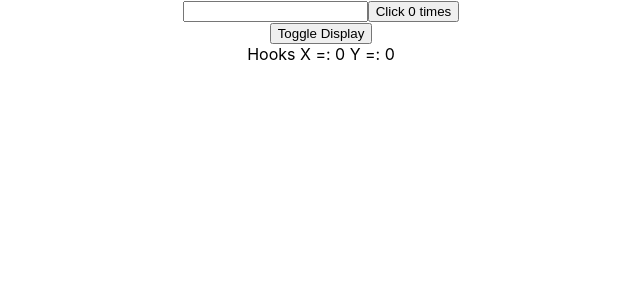
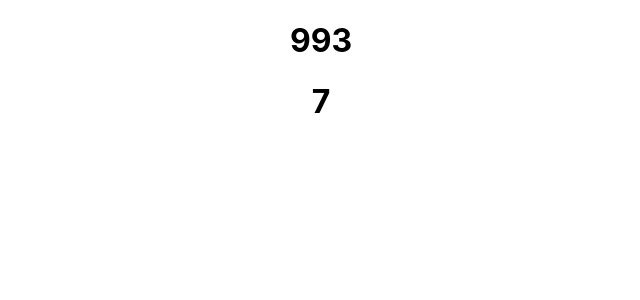
Before and after one commit to ClaytonSiby/React-Hooks, a React (Create React App) app: page / in a window 1280 px wide. Shown: the top 300 px of the page, without its empty margins (319-959 px from the left). Built offline with nearby package versions, Linux system fonts and the light colour scheme.

Commit message:
Add timer to demonstrate clearing the use of incorrect dependencies

```diff
--- a/src/App.js
+++ b/src/App.js
@@ -5,6 +5,8 @@
 import UseEffect from './components/UseEffect';
 import ClassMouse from './components/ClassMouse';
 import MouseContainer from './components/MouseContainer';
+import IntervalClassCounter from './classComponents/IntervalClassCounter';
+import IntervalHookCounter from './components/IntervalHookCounter';
 import './App.css';
 
 function App() {
@@ -14,9 +16,11 @@
       <PrevState />
       <ObjectAsState />
       <ArrayAsState /> */}
-      <UseEffect />
+      {/* <UseEffect /> */}
       {/* <ClassMouse /> */}
-      <MouseContainer />
+      {/* <MouseContainer /> */}
+      <IntervalClassCounter />
+      <IntervalHookCounter />
     </div>
   );
 }
--- /dev/null
+++ b/src/classComponents/IntervalClassCounter.js
@@ -0,0 +1,35 @@
+import React, { Component } from 'react'
+
+class IntervalClassCounter extends Component {
+  constructor (props) {
+    super(props)
+
+    this.state = {
+      count: 1000
+    }
+  }
+
+  componentDidMount () {
+    this.interval = setInterval(this.tick, 1000)
+  }
+
+  componentWillUnmount () {
+    clearInterval(this.interval)
+  }
+
+  tick = () => {
+    this.setState({
+      count: this.state.count - 1
+    })
+  }
+
+  render () {
+    return (
+      <div>
+        <h1>{this.state.count}</h1>
+      </div>
+    )
+  }
+}
+
+export default IntervalClassCounter
--- /dev/null
+++ b/src/components/IntervalHookCounter.js
@@ -0,0 +1,25 @@
+import React, { useState, useEffect } from 'react'
+
+function IntervalHookCounter () {
+  const [count, setCount] = useState(0)
+
+  const tick = () => {
+    setCount(count + 1)
+  }
+
+  useEffect(() => {
+    const interval = setInterval(tick, 1000);
+
+    return () => {
+        clearInterval(interval)
+    }
+  }, [ count ])
+
+  return (
+    <div>
+      <h1>{count} </h1>
+    </div>
+  )
+}
+
+export default IntervalHookCounter
```
Also changed, not shown: 1 other file (tests, documents, lock files or other folders).
